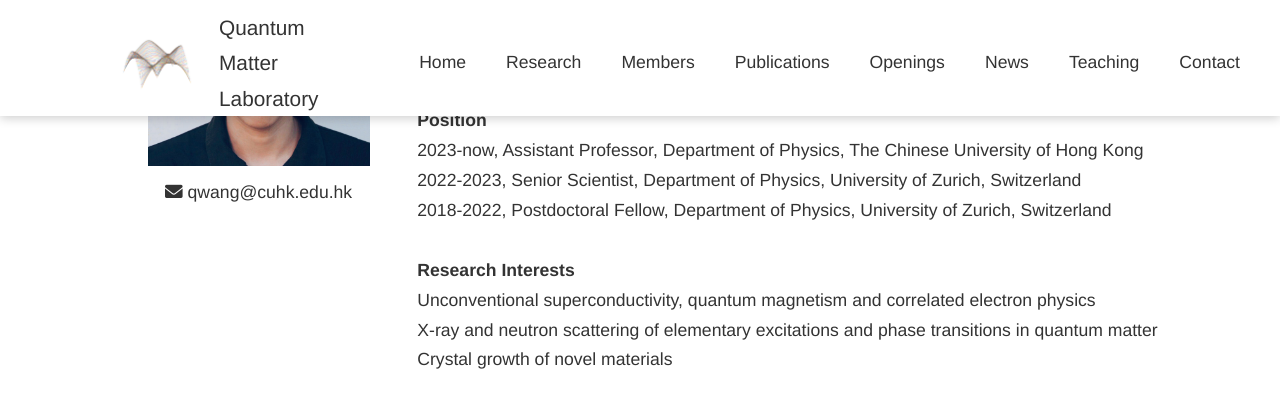
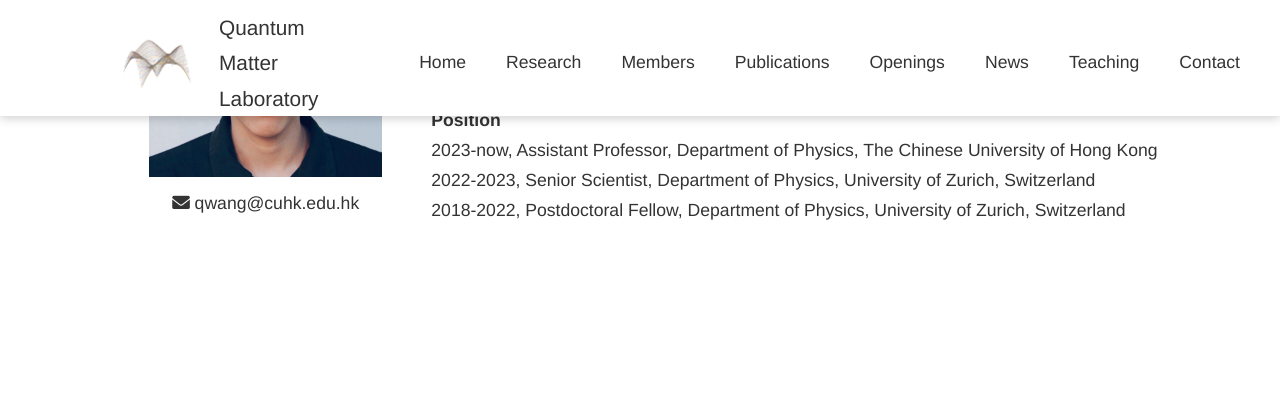
Before and after one commit to qmcuhk/qmcuhk.github.io, a Jekyll site: the page built from _members/qisi.md, in a window 1280 px wide and 900 px high, scrolled down 493 px. Shown: the top 408 px of the window. Built offline with Jekyll 4.4.1, drawn with Linux system fonts in a browser that asks for light colours; some web fonts are replaced.

Commit message:
update member page

```diff
--- a/_members/qisi.md
+++ b/_members/qisi.md
@@ -23,9 +23,3 @@
 2023-now, Assistant Professor, Department of Physics, The Chinese University of Hong Kong
 2022-2023, Senior Scientist, Department of Physics, University of Zurich, Switzerland
 2018-2022, Postdoctoral Fellow, Department of Physics, University of Zurich, Switzerland
-
-<b>Research Interests</b>
-Unconventional superconductivity, quantum magnetism and correlated electron physics
-X-ray and neutron scattering of elementary excitations and phase transitions in quantum matter
-Crystal growth of novel materials
-</pre>
```
